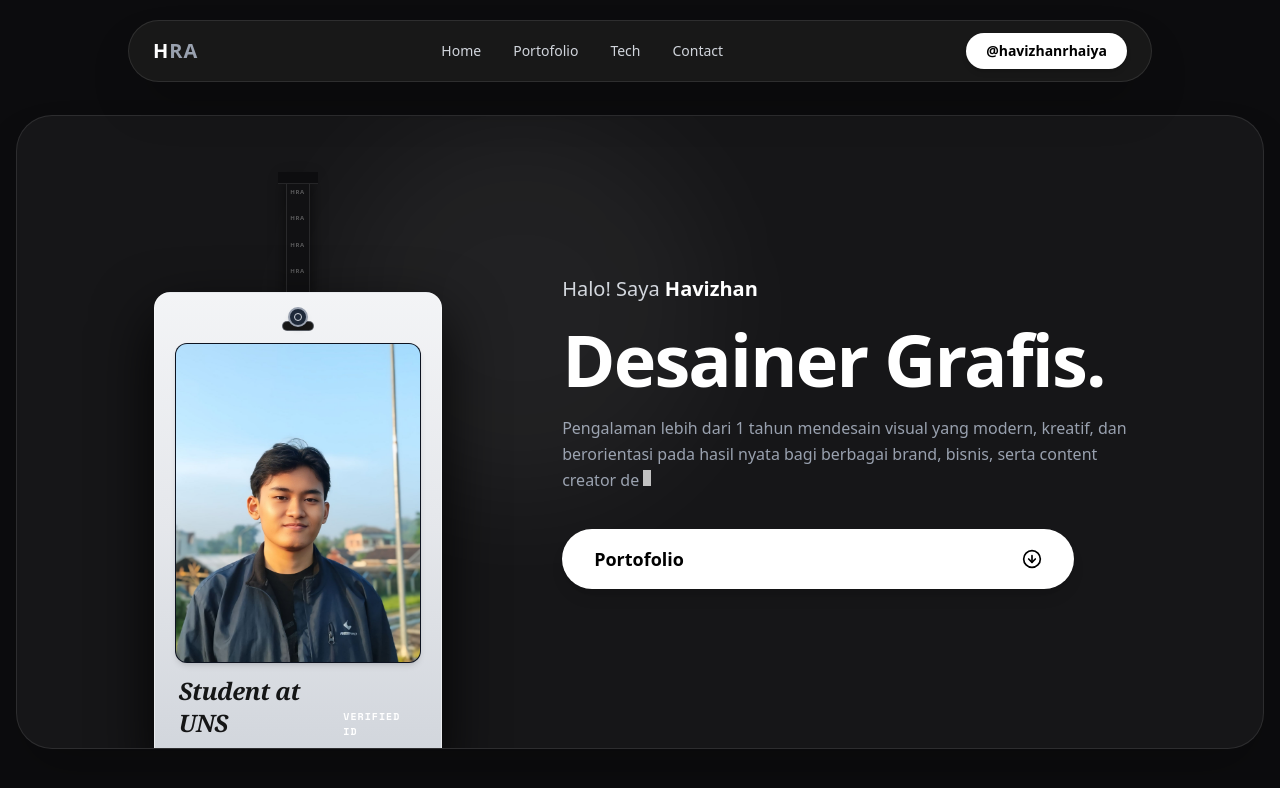
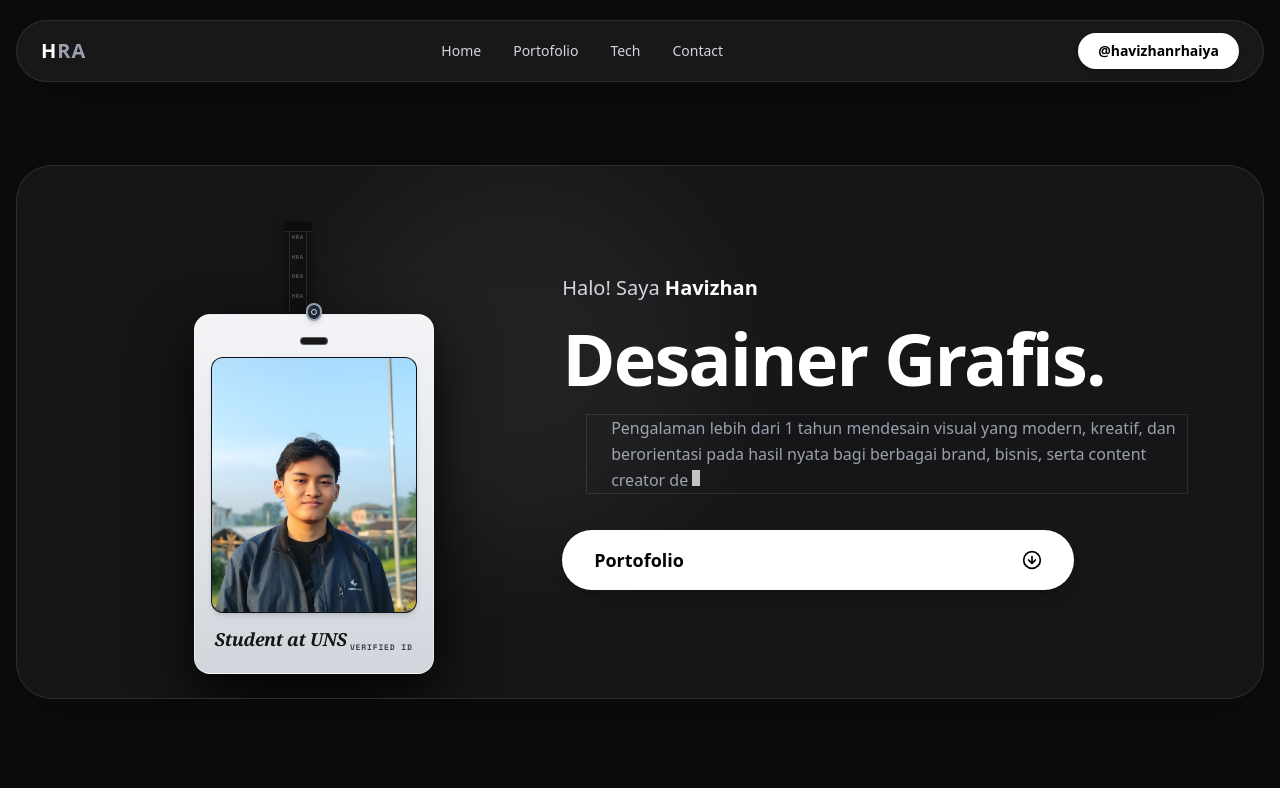
Before and after one commit to Havizhan/havizhan-portfolio, a Next.js app: page / in a window 1280 px wide. Shown: the top 788 px of the page. Built offline with nearby package versions, Linux system fonts and the light colour scheme.

Commit message:
Fix animasi lanyard + arah tarikan

```diff
--- a/app/globals.css
+++ b/app/globals.css
@@ -15,7 +15,7 @@ body {
 /* Background Grid Texture */
 .bg-dark-grid {
   background-color: #0c0c0e;
-  background-image: linear-gradient(to right, rgba(255, 255, 2555, 0.05) 1px, transparent 1 px), linear-gradient(to bottom, rgba(255, 255, 255, 0.05) 1px, transparent 1px);
+  background-image: linear-gradient(to right, rgba(255, 255, 2555, 0.03) 1px, transparent 1 px), linear-gradient(to bottom, rgba(255, 255, 255, 0.03) 1px, transparent 1px);
   background-size: 32px 32px;
 }
 
--- a/components/Hero.tsx
+++ b/components/Hero.tsx
@@ -23,7 +23,7 @@ export default function Hero() {
         } else if (!isDeleting && index === fullText.length) {
             timer = setTimeout(() => {
                 setIsDeleting(true);
-            }, 3500) // jeda diam selama 3.5 detik sebelum terhapus
+            }, 5000) // jeda diam selama 5 detik sebelum terhapus
         } else if (isDeleting && index > 0) {
             timer = setTimeout(() => {
                 setDisplayedText((prev) => prev.slice(0, -1));
@@ -59,7 +59,7 @@ export default function Hero() {
                     </h1>
 
                     {/* Deskripsi Teks dengan Animasi */}
-                    <div className="min-h-[4.5rem] md:min-h-[3.5rem] flex items-start">
+                    <div className="min-h-[4.5rem] md:min-h-[3.5rem] flex items-start border-1 border-white/10 pl-6 md:ml-6">
                         <p className="text-gray-400 text-sm md:text-base leading-relaxed max-w-xl">
                             {displayedText}
                             <span className="inline-block w-2 h-4 ml-1 bg-white animate-pulse"></span>
--- a/components/LanyardCard.tsx
+++ b/components/LanyardCard.tsx
@@ -13,7 +13,7 @@ export default function LanyardCard() {
     const [clickOffset, setClickOffset] = useState({ x: 0, y: 0 });
 
     // Panjang tali
-    const L = 120;
+    const L = 90;
 
     // 1. Menghitung sudut rotasi tali agar mengikuti arah kartu
     const strapAngle = useTransform([x, y], ([latestX, latestY]) => {
@@ -35,16 +35,13 @@ export default function LanyardCard() {
         const lx = latestX as number
         const ly = latestY as number
         const dist = Math.sqrt(lx * lx + ly * ly);
-        return Math.min(Math.max((dist - 5) / 20, 0), 1);
+        return Math.min(Math.max((dist - 4) / 16, 0), 1);
     });
 
     // 3. Menghitung rotassi ID card agar mengikuti arah tali
-    const cardRotation = useTransform([x, y], ([latestX, latestAngle]) => {
-        const lx = latestX as number;
-        const angle = latestAngle as number;
-        const torque = clickOffset.x * -6;
-        return angle * 0.5 + lx * 0.01 + torque * 0.02;
-    });
+    const cardRotation = useTransform(strapAngle, (angle) => {
+        return (angle as number) * 0.7 + clickOffset.y * 3;
+    });;
 
     // Handler untuk mendeteksi posisi relatif klik kursor
     const handlePointerDown = (e: React.PointerEvent<HTMLDivElement>) => {
@@ -55,9 +52,9 @@ export default function LanyardCard() {
     };
 
     return (
-        <div className="relative w-full h-[360px] sm:h-[400px] md:h-[480px] lg:h-[520px] flex flex-col items-center select-none pt-0 overflow-visible">
+        <div className="relative w-full h-[260px] sm:h-[320px] md:h-[380px] lg:h-[420px] flex flex-col items-center select-none pt-0 overflow-visible">
             {/* 1. Titik jangkar tali */}
-            <div className="absolute top-0 left-1/2 -translate-x-1/2 w-8 sm:w-10 h-2.5 sm:h-3 bg-[#0d0d0f] z-30 border-b border-white/10" />
+            <div className="absolute top-0 left-1/2 -translate-x-1/2 w-6 sm:w-7 h-2 sm:h-2.5 bg-[#0d0d0f] z-30 border-b border-white/10" />
 
             {/* 2. Tali Lanyard Hitam Bermotif HRA */}
             <motion.div
@@ -66,13 +63,13 @@ export default function LanyardCard() {
                     height: strapHeight,
                     transformOrigin: "top center",
                 }}
-                className="absolute top-0 left-[calc(50%-12px)] w-6 bg-[#111113] border-x border-white/10 flex flex-col items-center justify-between py-4 z-10 shadow-[0_8px_16px_rgba(0,0,0,0.6)]"
+                className="absolute top-0 left-[calc(50%-8px)] sm:left-[calc(50%-9px)] w-4 sm:w-[18px] bg-[#111113] border-x border-white/10 flex flex-col items-center justify-between py-3 z-10 shadow-[0_8px_16px_rgba(0,0,0,0.6)]"
             >
                 {/* Motif Logo HRA */}
-                <span className="text-[6px] font-black text-white/30 tracking-widest select-none">HRA</span>
-                <span className="text-[6px] font-black text-white/30 tracking-widest select-none">HRA</span>
-                <span className="text-[6px] font-black text-white/30 tracking-widest select-none">HRA</span>
-                <span className="text-[6px] font-black text-white/30 tracking-widest select-none">HRA</span>
+                <span className="text-[5px] font-black text-white/30 tracking-widest select-none">HRA</span>
+                <span className="text-[5px] font-black text-white/30 tracking-widest select-none">HRA</span>
+                <span className="text-[5px] font-black text-white/30 tracking-widest select-none">HRA</span>
+                <span className="text-[5px] font-black text-white/30 tracking-widest select-none">HRA</span>
             </motion.div>
 
             {/* 3. etak Kartu ID Card */}
@@ -84,45 +81,45 @@ export default function LanyardCard() {
                     transformOrigin: "top center",
                 }}
                 drag
-                dragConstraints={{ top: -25, left: -100, right: 100, bottom: 150 }}
+                dragConstraints={{ top: -10, left: -75, right: 75, bottom: 110 }}
                 dragElastic={0.4}
                 dragSnapToOrigin={true}
                 onPointerDown={handlePointerDown}
                 whileTap={{ cursor: "grabbing" }}
                 whileHover={{ scale: 1.02 }}
                 transition={{ type: "spring", stiffness: 220, damping: 18 }}
-                className="absolute top-[900px] sm:top-[105px] md:top-[120px] left-[calc(50%-104px)] sm:left-[calc(50%-120px)] md:left-[calc(50%-144px)] cursor-grab z-20 w-52 sm:w-60 md:w-72 bg-gradient-to-b from-gray-100 via-gray-200 to-gray-300 rounded-2xl p-4 sm:p-5 shadow-[0_25px_60px_rgba(0,0,0,0.9)] border border-white/50 flex flex-col items-center"
+                className="absolute top-[55px] sm:top-[68px] md:top-[82] lg:top-[92px] left-[calc(50%-72px)] sm:left-[calc(50%-88px)] md:left-[calc(50%-104px)] cursor-grab z-20 w-36 sm:w-44 md:w-52 lg:w-60 bg-gradient-to-b from-gray-100 via-gray-200 to-gray-300 rounded-2xl p-3 sm:p-4 shadow-[0_25px_60px_rgba(0,0,0,0.9)] border border-white/50 flex flex-col items-center"
             >
                 {/* Gantungan Besi */}
-                <div className="absolute -top-3 sm:top-3.5 left-1/2 -translate-x-1/2 flex flex-col items-center">
-                    <div className="w-4 h-4 sm:w-5 sm:h-5 border-2 border-gray-400 rounded-full bg-gray-800 flex items-center justify-center shadow-md">
-                        <div className="w-1.5 h-1.5 sm:w-2 sm:h-2 border border-gray-300 rounded-full"></div>
+                <div className="absolute -top-2.5 sm:-top-3 left-1/2 -translate-x-1/2 flex flex-col items-center">
+                    <div className="w-3.5 h-4.5 sm:w-4 border-2 border-gray-400 rounded-full bg-gray-800 flex items-center justify-center shadow-md">
+                        <div className="w-1.5 h-1.5 border border-gray-300 rounded-full"></div>
                     </div>
                 </div>
 
                 {/* Lubang kartu */}
-                <div className="w-7 sm:w-8 h-2 sm:h-2.5 bg-black/90 mx-auto rounded-full mb-3 border border-gray-400/50 shadow-inner mt-2 "></div>
+                <div className="w-6 sm:w-7 h-1.5 sm:h-2 bg-black/90 mx-auto rounded-full mb-3 border border-gray-400/50 shadow-inner mt-1.5 "></div>
 
                 {/* Frame Foto Profil */}
-                <div className="relative w-full h-56 sm:h-64 md:h-72 lg:h-80 bg-gray-900 rounded-xl overflow-hidden border border-black/20 shadow-md">
+                <div className="relative w-full h-40 sm:h-48 md:h-56 lg:h-64 bg-gray-900 rounded-xl overflow-hidden border border-black/20 shadow-md">
                     <Image
                         src="/profile-photo.jpeg"
                         alt="Profile Photo"
                         fill
-                        sizes="(max-width: 640px) 208px, (max-width: 768px) 240px, 288px"
+                        sizes="(max-width: 640px) 144px, (max-width: 768px) 176px, (max-width: 1024px) 208px, 240px"
                         className="object-cover pointer-events-none"
                         priority
                     />
                 </div>
 
                 {/* Label di bawah kartu */}
-                <div className="w-full pt-3 pb-1 px-1 flex justify-between items-end">
+                <div className="w-full pt-2 sm:pt-3 pb-1 px-1 flex justify-between items-end">
                     <div>
-                        <p className="font-serif italic text-lg sm:text-xl md:text-2xl text-black font-extrabold tracking-tight opacity-90">
+                        <p className="font-serif italic text-lg sm:text-base md:text-lg text-black font-extrabold tracking-tight opacity-90">
                             Student at UNS
                         </p>
                     </div>
-                    <div className="text-[8px] sm:text-[10px] font-mono text-gray -700 uppercase tracking-widest font-bold">
+                    <div className="text-[6px] sm:text-[8px] font-mono text-gray-700 uppercase tracking-widest font-bold">
                         VERIFIED ID
                     </div>
                 </div>
--- a/components/Navbar.tsx
+++ b/components/Navbar.tsx
@@ -3,7 +3,7 @@ import { head, header } from "framer-motion/client";
 export default function Navbar() {
     return (
         <header className="fixed top-5 left-0 right-0 z-50 flex justify-center px-4">
-            <nav className="w-full max-w-5xl bg-[#1a1a1a]/90 backdrop-blur-md border border-white/10 rounded-full px-6 py-3 flex items-center justify-between shadow-2xl">
+            <nav className="w-full max-w-[95%] xl:max-w-[1400px] bg-[#1a1a1a]/90 backdrop-blur-md border border-white/10 rounded-full px-6 py-3 flex items-center justify-between shadow-2xl">
                 {/* Logo */}
                 <div className="flex items-center">
                     <span className="text-white font-extrabold text-xl tracking-wider select-none">
```
